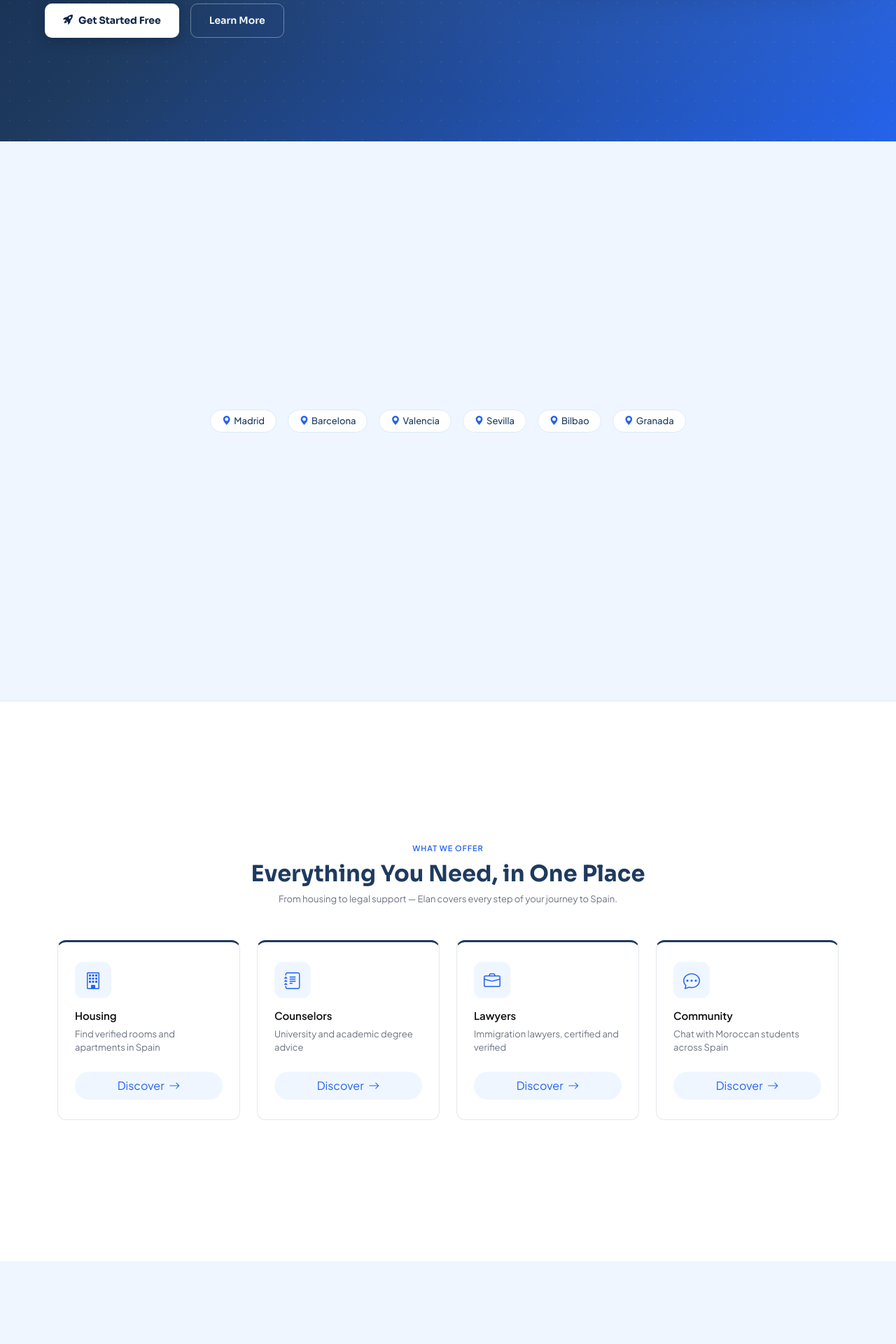
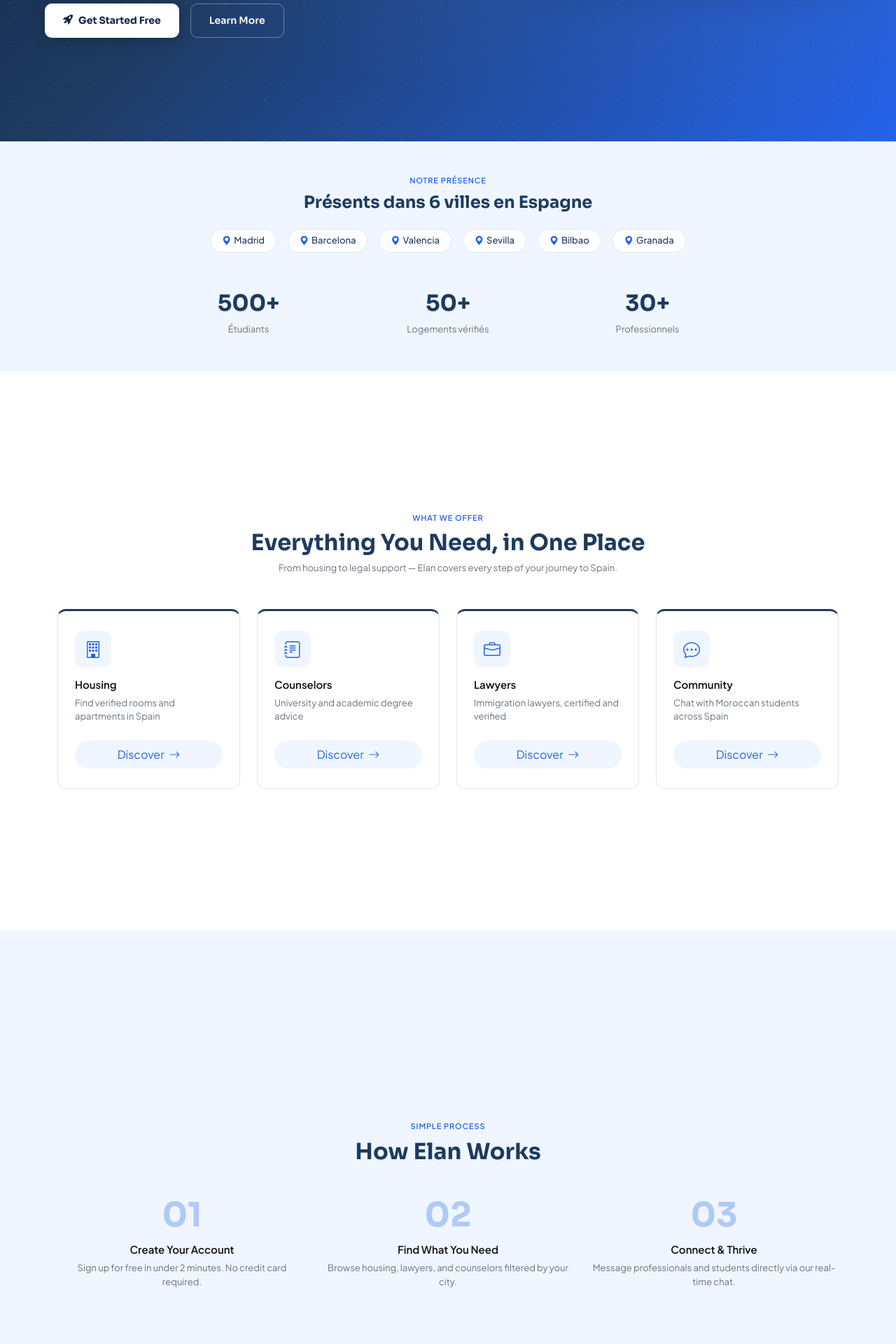
Before and after one commit to Salma-Mousaoui/plateforme-etudiants, a Django app: page / in a window 1280 px wide. Shown: the part 654-2574 px from the top of the page at 70% size. Run offline with Django 5.2, Linux system fonts and the light colour scheme.

Commit message:
Section villes (hero avec city pills)

```diff
--- a/templates/core/landing.html
+++ b/templates/core/landing.html
@@ -112,19 +112,45 @@
 </section>
 
 <!-- ============================================================
-  SECTION 2 — TRUST BADGES (scrolling pills below hero)
-  Show: Madrid · Barcelona · Valencia · Sevilla · Bilbao
+  SECTION 2 — PRÉSENCE VILLES (stats / social proof)
+  Background: --elan-blue-light (#EFF6FF), py-5
+  Title + city pills (links → listings?ville=) + 3 counters
 ============================================================ -->
-<section class="trust-section py-3">
-  <div class="container">
-    <div class="d-flex flex-wrap gap-3 justify-content-center">
-      <span class="trust-pill"><i class="bi bi-geo-alt-fill me-1"></i>Madrid</span>
-      <span class="trust-pill"><i class="bi bi-geo-alt-fill me-1"></i>Barcelona</span>
-      <span class="trust-pill"><i class="bi bi-geo-alt-fill me-1"></i>Valencia</span>
-      <span class="trust-pill"><i class="bi bi-geo-alt-fill me-1"></i>Sevilla</span>
-      <span class="trust-pill"><i class="bi bi-geo-alt-fill me-1"></i>Bilbao</span>
-      <span class="trust-pill"><i class="bi bi-geo-alt-fill me-1"></i>Granada</span>
+<section class="py-5" style="background: var(--elan-blue-light); border-bottom: 1px solid #dbeafe;">
+  <div class="container text-center">
+
+    <!-- Label + titre -->
+    <p class="t-label mb-2" style="color: var(--elan-blue);">NOTRE PRÉSENCE</p>
+    <h2 class="mb-4" style="font-family:'Sora',sans-serif; font-size:1.5rem; font-weight:700; color: var(--elan-navy);">
+      Présents dans 6 villes en Espagne
+    </h2>
+
+    <!-- Pills-liens vers /logements/?ville= -->
+    <div class="d-flex flex-wrap gap-3 justify-content-center mb-5">
+      <a href="{% url 'listings' %}?ville=Madrid"    class="trust-pill text-decoration-none"><i class="bi bi-geo-alt-fill me-1"></i>Madrid</a>
+      <a href="{% url 'listings' %}?ville=Barcelona" class="trust-pill text-decoration-none"><i class="bi bi-geo-alt-fill me-1"></i>Barcelona</a>
+      <a href="{% url 'listings' %}?ville=Valencia"  class="trust-pill text-decoration-none"><i class="bi bi-geo-alt-fill me-1"></i>Valencia</a>
+      <a href="{% url 'listings' %}?ville=Sevilla"   class="trust-pill text-decoration-none"><i class="bi bi-geo-alt-fill me-1"></i>Sevilla</a>
+      <a href="{% url 'listings' %}?ville=Bilbao"    class="trust-pill text-decoration-none"><i class="bi bi-geo-alt-fill me-1"></i>Bilbao</a>
+      <a href="{% url 'listings' %}?ville=Granada"   class="trust-pill text-decoration-none"><i class="bi bi-geo-alt-fill me-1"></i>Granada</a>
     </div>
+
+    <!-- 3 chiffres clés -->
+    <div class="row g-4 justify-content-center">
+      <div class="col-6 col-md-4 col-lg-3">
+        <div style="font-family:'Sora',sans-serif; font-size:2rem; font-weight:700; color: var(--elan-navy);">500+</div>
+        <div class="t-muted mt-1">Étudiants</div>
+      </div>
+      <div class="col-6 col-md-4 col-lg-3">
+        <div style="font-family:'Sora',sans-serif; font-size:2rem; font-weight:700; color: var(--elan-navy);">50+</div>
+        <div class="t-muted mt-1">Logements vérifiés</div>
+      </div>
+      <div class="col-6 col-md-4 col-lg-3">
+        <div style="font-family:'Sora',sans-serif; font-size:2rem; font-weight:700; color: var(--elan-navy);">30+</div>
+        <div class="t-muted mt-1">Professionnels</div>
+      </div>
+    </div>
+
   </div>
 </section>
 
```
